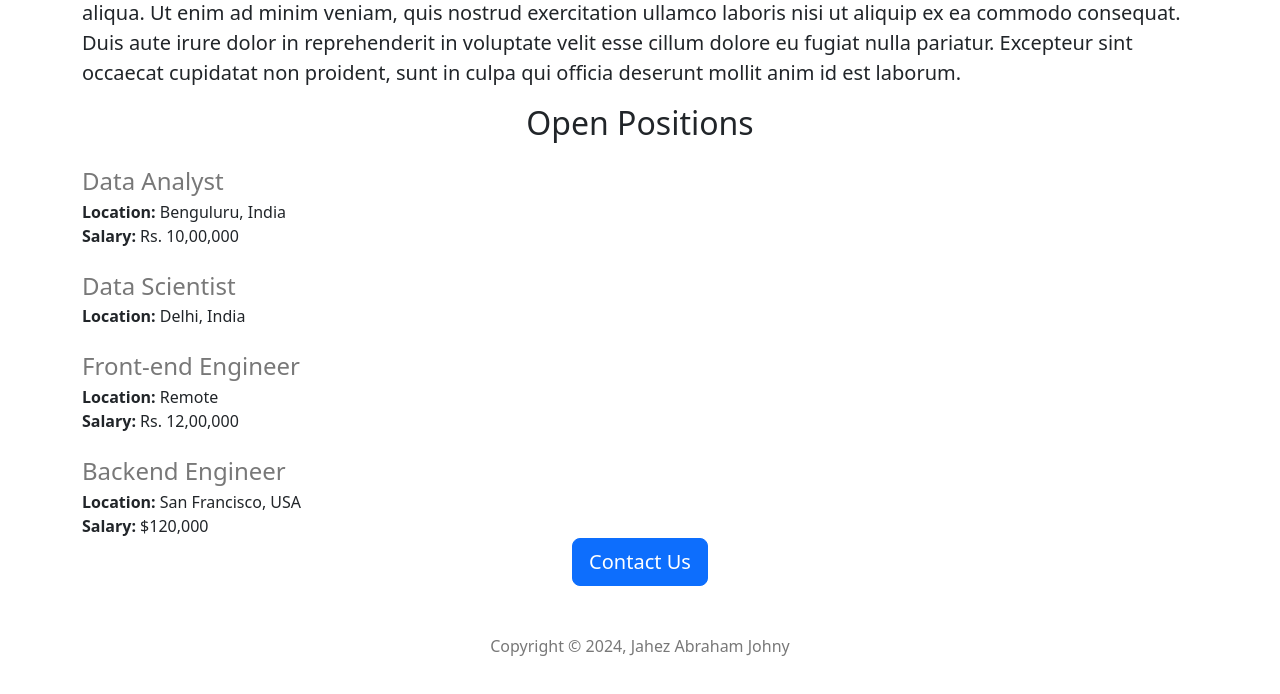
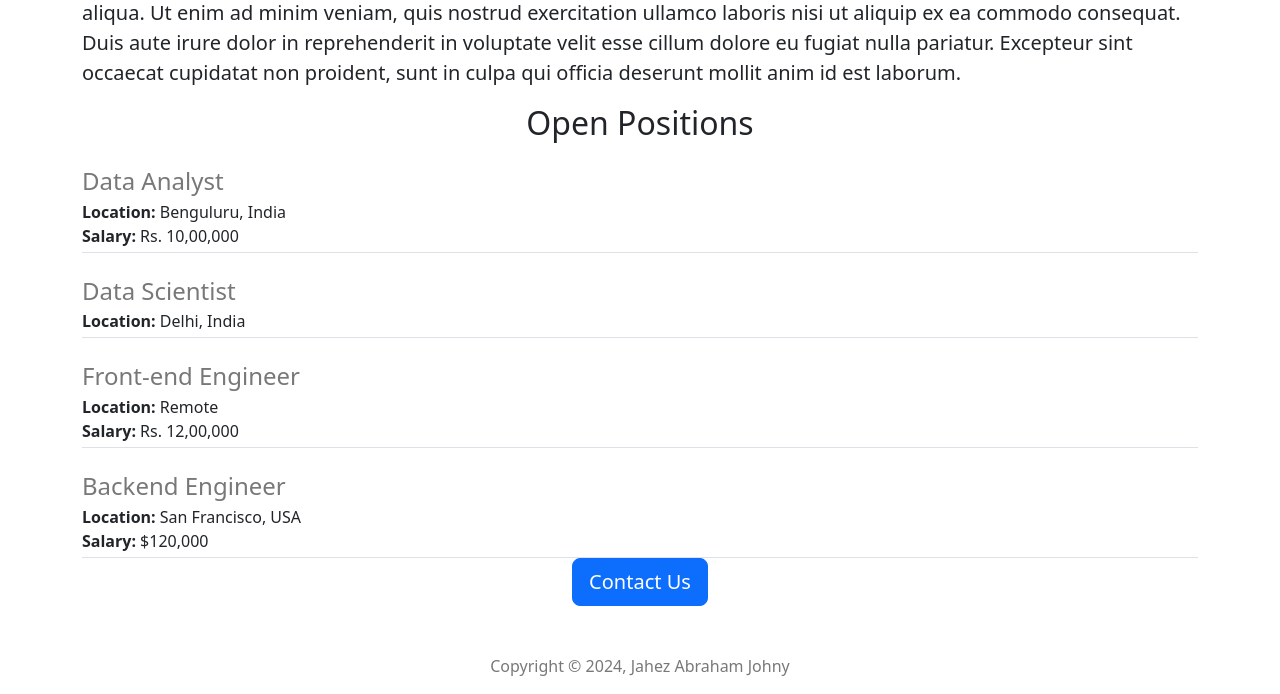
Before and after one commit to jahez07/careers-website, a Flask app: page / in a window 1280 px wide. Shown: the part 662-1356 px from the top of the page. Before the commit the page ends 1318 px from the top, so only its background shows below. Run offline with Flask 3, Linux system fonts and the light colour scheme.

Commit message:
border-bottom & padding

```diff
--- a/templates/jobitem.html
+++ b/templates/jobitem.html
@@ -1,4 +1,4 @@
-<div class="mt-4">
+<div class="mt-4 border-bottom" style="padding-bottom:4px;">
     <h4 class="mb-1" style="color: rgb(120, 120, 120);">{{job['title']}}</h4>
     <div>
         <b>Location:</b> {{job['location']}}
```
